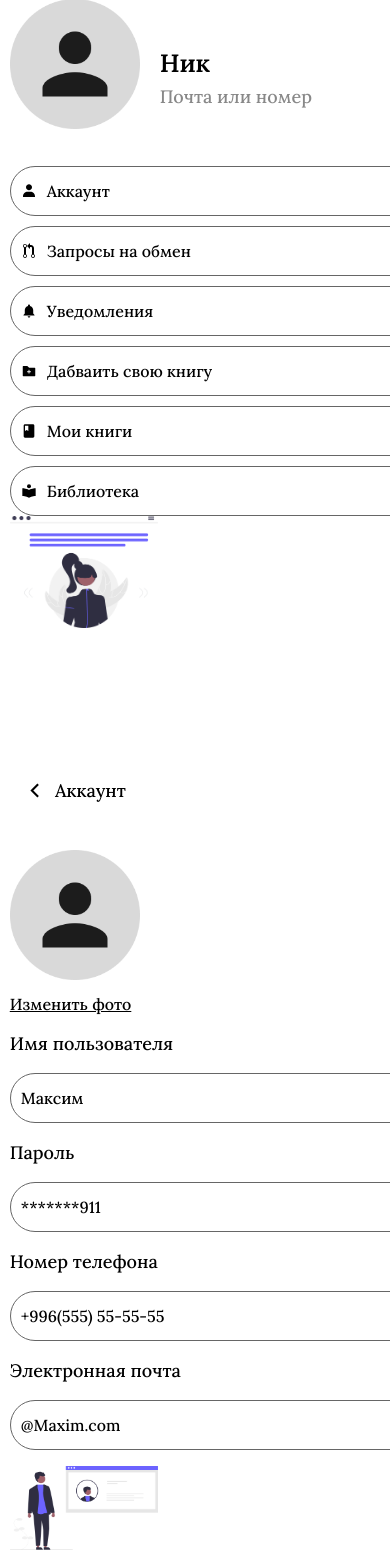
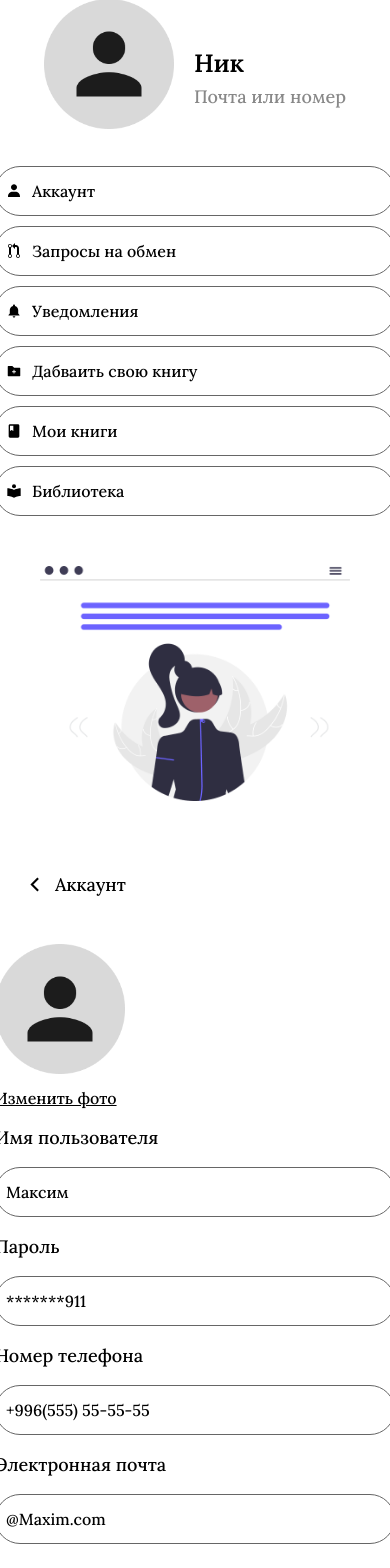
Before and after one commit to Nursbrat/react-bookExchange, a React (Vite) app: page / in a window 390 px wide. Shown: the part 203-1771 px from the top of the page. Built offline with nearby package versions, Linux system fonts and the light colour scheme.

Commit message:
add profile pages

```diff
--- a/src/pages/Account/Account.jsx
+++ b/src/pages/Account/Account.jsx
@@ -59,7 +59,7 @@ const Account = () => {
           </div>
         </div>
 
-        <div className="profile__right">
+        <div className="account__right">
           <img src={account} alt="image of user account" />
         </div>
       </div>
--- a/src/pages/Account/Account.scss
+++ b/src/pages/Account/Account.scss
@@ -3,7 +3,6 @@
   margin: 0 auto;
   display: flex;
   justify-content: space-between;
-  flex-wrap: wrap;
 }
 .file {
   display: none;
@@ -19,7 +18,8 @@
 .blog-field {
   border-radius: 3rem;
   padding: 0 1rem;
-  width: 50rem;
+  width: 40vw;
+  min-width: 40rem;
   height: 5rem;
   border: 1px solid #666666;
   display: flex;
@@ -27,3 +27,31 @@
   justify-content: baseline;
   font-size: 1.6rem;
 }
+.account__right {
+  width: 40%;
+}
+
+@media screen and (max-width: 992px) {
+  .account__right {
+    width: 50%;
+    padding-top: 3rem;
+  }
+}
+
+@media screen and (max-width: 768px) {
+  .account-container {
+    flex-direction: column;
+    align-self: center;
+    justify-content: center;
+    gap: 3rem;
+  }
+  .account__left {
+    display: flex;
+    justify-content: center;
+    align-items: center;
+  }
+  .account__right {
+    width: 100%;
+    padding: 5rem 3.5rem;
+  }
+}
--- a/src/pages/Profile/Profile.scss
+++ b/src/pages/Profile/Profile.scss
@@ -24,7 +24,6 @@
   margin: 0 auto;
   display: flex;
   justify-content: space-between;
-  flex-wrap: wrap;
 }
 .profile__left-user {
   display: flex;
@@ -54,7 +53,8 @@
 .profile-blog {
   border-radius: 3rem;
   padding: 0 1rem;
-  width: 50rem;
+  width: 40vw;
+  min-width: 40rem;
   height: 5rem;
   border: 1px solid #666666;
   display: flex;
@@ -67,3 +67,27 @@
 .profile__right {
   width: 40%;
 }
+
+@media screen and (max-width: 992px) {
+  .profile__right {
+    width: 50%;
+    padding-top: 3rem;
+  }
+}
+
+@media screen and (max-width: 768px) {
+  .profile-container {
+    flex-direction: column;
+    align-self: center;
+    justify-content: center;
+    gap: 3rem;
+  }
+  .profile__left {
+    justify-content: center;
+    align-items: center;
+  }
+  .profile__right {
+    width: 100%;
+    padding: 2rem 3rem;
+  }
+}
```
Also changed, not shown: public/assets/notfound.png (added).
